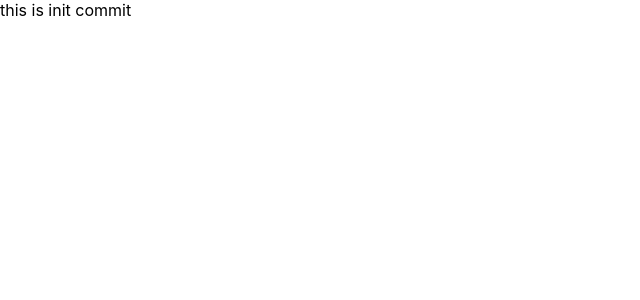
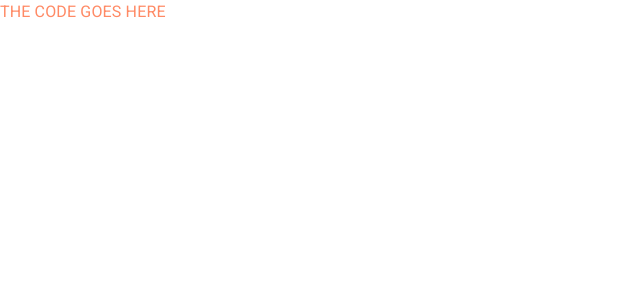
Before and after one commit to urke90/MUI-products-cart, a React (Create React App) app: page / in a window 1280 px wide. Shown: the top 300 px of the page, without its empty margins (0-640 px from the left). Built offline with nearby package versions, Linux system fonts and the light colour scheme.

Commit message:
added mui, added third color in palette and declared a new module

```diff
--- a/package.json
+++ b/package.json
@@ -3,6 +3,10 @@
   "version": "0.1.0",
   "private": true,
   "dependencies": {
+    "@emotion/react": "^11.10.5",
+    "@emotion/styled": "^11.10.5",
+    "@mui/icons-material": "^5.11.0",
+    "@mui/material": "^5.11.0",
     "@testing-library/jest-dom": "^5.16.5",
     "@testing-library/react": "^13.4.0",
     "@testing-library/user-event": "^13.5.0",
--- a/public/index.html
+++ b/public/index.html
@@ -9,6 +9,8 @@
             name="description"
             content="Web site created using create-react-app"
         />
+        <meta name="viewport" content="initial-scale=1, width=device-width" />
+
         <link rel="apple-touch-icon" href="%PUBLIC_URL%/logo192.png" />
         <!--
       manifest.json provides metadata used when your web app is installed on a
@@ -24,7 +26,11 @@
       work correctly both with client-side routing and a non-root public URL.
       Learn how to configure a non-root public URL by running `npm run build`.
     -->
-    <title>React App</title>
+        <link
+            rel="stylesheet"
+            href="https://fonts.googleapis.com/css?family=Roboto:300,400,500,700&display=swap"
+        />
+        <title>MUI Shop</title>
     </head>
     <body>
         <noscript>You need to enable JavaScript to run this app.</noscript>
@@ -38,6 +44,5 @@
 
       To begin the development, run `npm start` or `yarn start`.
       To create a production bundle, use `npm run build` or `yarn build`.
-    -->
-  </body>
+    --></body>
 </html>
--- a/src/App.tsx
+++ b/src/App.tsx
@@ -1,5 +1,12 @@
+import { Box } from '@mui/system';
+import { useTheme } from '@mui/system';
+
 const App: React.FC = () => {
-    return <div className="App">this is init commit</div>;
+    const theme = useTheme();
+
+    console.log('theme', theme);
+
+    return <Box color={theme.palette.third.secondary}>THE CODE GOES HERE</Box>;
 };
 
 export default App;
--- a/src/index.tsx
+++ b/src/index.tsx
@@ -1,16 +1,25 @@
 import React from 'react';
 import ReactDOM from 'react-dom/client';
-import './index.css';
-import App from './App';
 import reportWebVitals from './reportWebVitals';
 
+import CssBaseline from '@mui/material/CssBaseline';
+import { ThemeProvider } from '@mui/material/styles';
+import { theme } from './mui/theme';
+
+import App from './App';
+import './index.css';
+
 const root = ReactDOM.createRoot(
-  document.getElementById('root') as HTMLElement
+    document.getElementById('root') as HTMLElement
 );
+
 root.render(
-  <React.StrictMode>
-    <App />
-  </React.StrictMode>
+    <React.StrictMode>
+        <ThemeProvider theme={theme}>
+            <CssBaseline />
+            <App />
+        </ThemeProvider>
+    </React.StrictMode>
 );
 
 // If you want to start measuring performance in your app, pass a function
--- /dev/null
+++ b/src/mui/theme.ts
@@ -0,0 +1,34 @@
+import { createTheme } from '@mui/material/styles';
+import { deepPurple, green, deepOrange } from '@mui/material/colors';
+
+export const theme = createTheme({
+    palette: {
+        primary: {
+            main: deepPurple[500]
+        },
+        secondary: {
+            main: green[500]
+        },
+        third: {
+            main: deepOrange[500],
+            secondary: deepOrange[300]
+        }
+    }
+});
+
+declare module '@mui/material/styles' {
+    interface Palette {
+        third: {
+            main: typeof deepOrange[500];
+            secondary: typeof deepOrange[300];
+        };
+    }
+
+    // allow configuration using `createTheme`
+    interface PaletteOptions {
+        third: {
+            main: typeof deepOrange[500];
+            secondary: typeof deepOrange[300];
+        };
+    }
+}
```
Also changed, not shown: 2 other files (tests, documents, lock files or other folders). Lines whose indentation alone changed are shown as unchanged.
